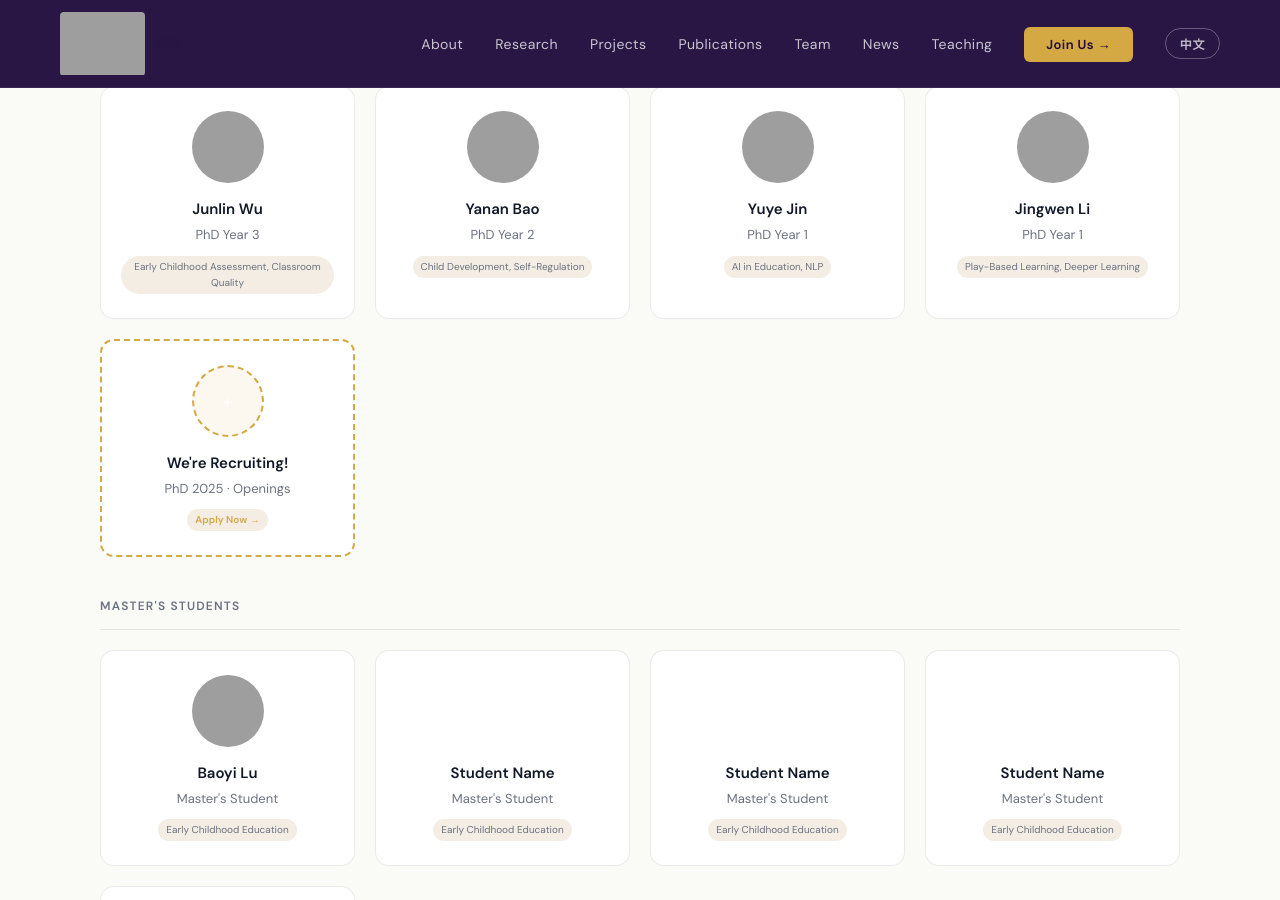
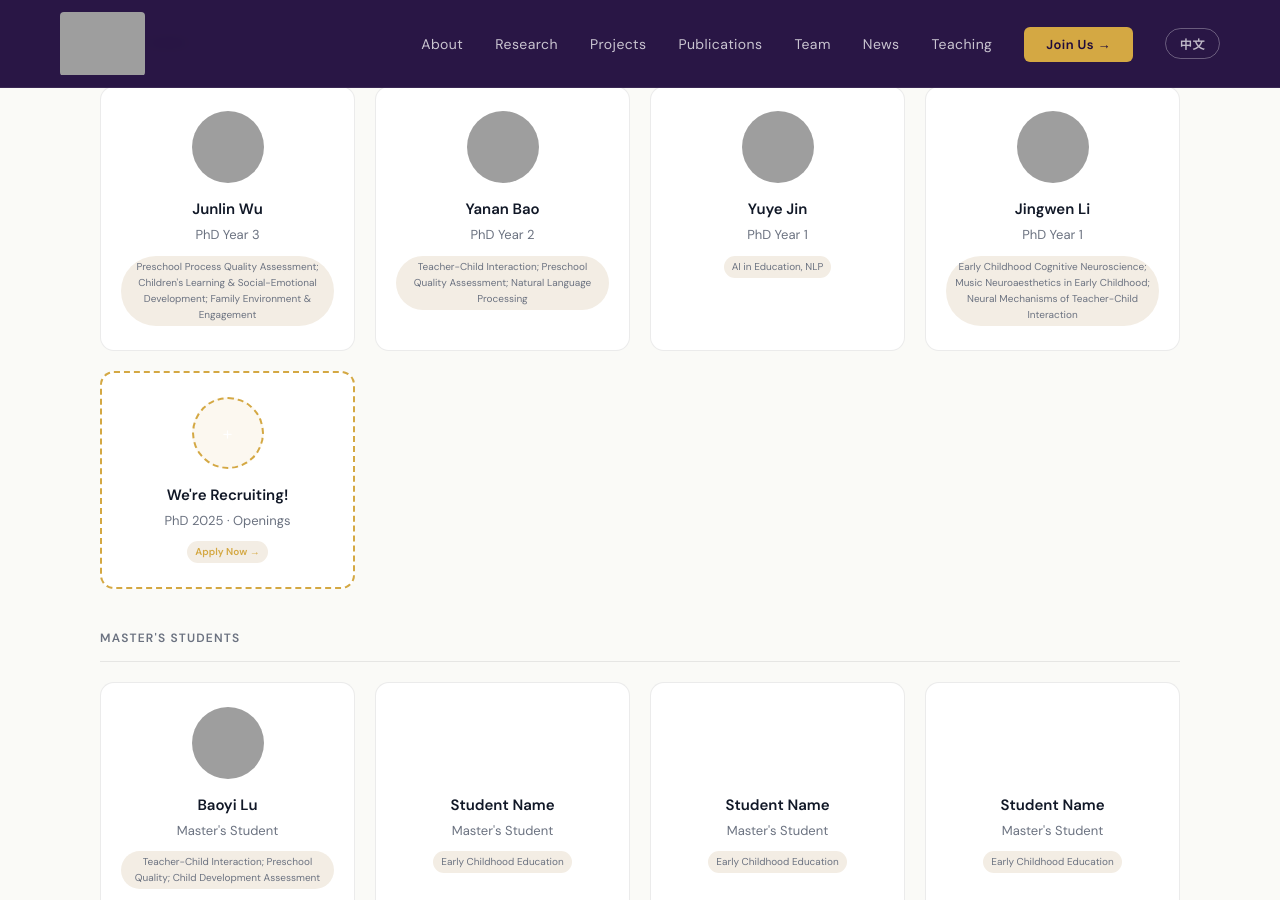
Before and after one commit to KINDY-Lab/Homepage, a Jekyll site: the page built from index.html, in a window 1280 px wide and 900 px high, scrolled down 9398 px, cut to the strip 0-900 px from the top of the window. Built offline with Jekyll 4.4.1, drawn with Linux system fonts in a browser that asks for light colours; grey boxes are pictures that could not be loaded.

Commit message:
Update ChildMind AI page: video spacing, button style, student research directions
- Add 32px top margin to hero section for spacing from page header
- Replace invisible btn-secondary with solid purple btn-website class for Official Website button
- Update research directions for 4 students (Junlin Wu, Yanan Bao, Jingwen Li, Baoyi Lu)
- Include updated Jingwen Li avatar

Co-Authored-By: Claude Opus 4.6 <noreply@anthropic.com>

```diff
--- a/_data/team.yml
+++ b/_data/team.yml
@@ -39,14 +39,14 @@ phd_students:
   - name_en: "Junlin Wu"
     name_zh: "吴俊霖"
     year: 3
-    research_en: "Early Childhood Assessment, Classroom Quality"
-    research_zh: "幼儿教育评估，课堂质量"
+    research_en: "Preschool Process Quality Assessment; Children's Learning & Social-Emotional Development; Family Environment & Engagement"
+    research_zh: "学前过程性质量评估、儿童学习与社会情感发展、家庭环境与参与"
     photo: "assets/images/team/phd-Junlin Wu.jpg"
   - name_en: "Yanan Bao"
     name_zh: "包雅楠"
     year: 2
-    research_en: "Child Development, Self-Regulation"
-    research_zh: "儿童发展，自我调节"
+    research_en: "Teacher-Child Interaction; Preschool Quality Assessment; Natural Language Processing"
+    research_zh: "师幼互动、学前质量评估、自然语言处理"
     photo: "assets/images/team/phd-Yanan bao.jpg"
   - name_en: "Yuye Jin"
     name_zh: "金煜烨"
@@ -57,15 +57,15 @@ phd_students:
   - name_en: "Jingwen Li"
     name_zh: "李静雯"
     year: 1
-    research_en: "Play-Based Learning, Deeper Learning"
-    research_zh: "游戏化学习，深度学习"
+    research_en: "Early Childhood Cognitive Neuroscience; Music Neuroaesthetics in Early Childhood; Neural Mechanisms of Teacher-Child Interaction"
+    research_zh: "早期儿童认知神经科学、早期儿童音乐神经美学、师幼互动神经机制"
     photo: "assets/images/team/phd-JingwenLi.jpg"
 
 ma_students:
   - name_en: "Baoyi Lu"
     name_zh: "陆宝怡"
-    research_en: "Early Childhood Education"
-    research_zh: "幼儿教育"
+    research_en: "Teacher-Child Interaction; Preschool Quality; Child Development Assessment"
+    research_zh: "师幼互动、学前质量、儿童发展评估"
     photo: "assets/images/team/ma-Baoyi Lu.jpg"
   - name_en: "Student Name"
     name_zh: "学生姓名"
--- a/assets/css/main.css
+++ b/assets/css/main.css
@@ -310,6 +310,8 @@ nav.scrolled {
   font-family: var(--font-body);
 }
 .btn-secondary:hover { border-color: rgba(255,255,255,0.5); background: rgba(255,255,255,0.06); }
+.btn-website { padding:14px 32px; background:var(--purple-600); color:white; border:none; border-radius:8px; font-weight:600; font-size:15px; text-decoration:none; transition:background 0.2s, transform 0.2s; display:inline-flex; align-items:center; gap:8px; cursor:pointer; font-family:var(--font-body); }
+.btn-website:hover { background:var(--purple-500); transform:translateY(-2px); }
 .hero-scroll {
   position: absolute;
   bottom: 40px; left: 60px;
--- a/projects/childmind-ai.html
+++ b/projects/childmind-ai.html
@@ -5,7 +5,7 @@ subtitle: "China's First LLM-Based Instructional Quality Assessment System for E
 ---
 
 <!-- Hero image -->
-<section style="padding:0;">
+<section style="padding:0;margin-top:32px;">
   <div style="max-width:1000px;margin:0 auto;padding:0 60px;">
     <div style="border-radius:20px;overflow:hidden;aspect-ratio:16/9;background:var(--purple-800);box-shadow:0 8px 32px rgba(0,0,0,0.18);">
       <video
@@ -18,7 +18,7 @@ subtitle: "China's First LLM-Based Instructional Quality Assessment System for E
     </div>
     <div style="display:flex;justify-content:center;gap:16px;margin-top:24px;flex-wrap:wrap;">
       <a href="https://qingyonghu.github.io/Interaction2Eval/" target="_blank" rel="noopener" class="btn-primary" data-en="AIED 2026 Project Page" data-zh="AIED 2026 项目主页">AIED 2026 Project Page</a>
-      <a href="https://aitongxin.xyz:40102/" target="_blank" rel="noopener" class="btn-secondary" data-en="Official Website" data-zh="产品官网">Official Website</a>
+      <a href="https://aitongxin.xyz:40102/" target="_blank" rel="noopener" class="btn-website" data-en="Official Website" data-zh="产品官网">Official Website</a>
     </div>
   </div>
 </section>
```
Also changed, not shown: 1 other file.
